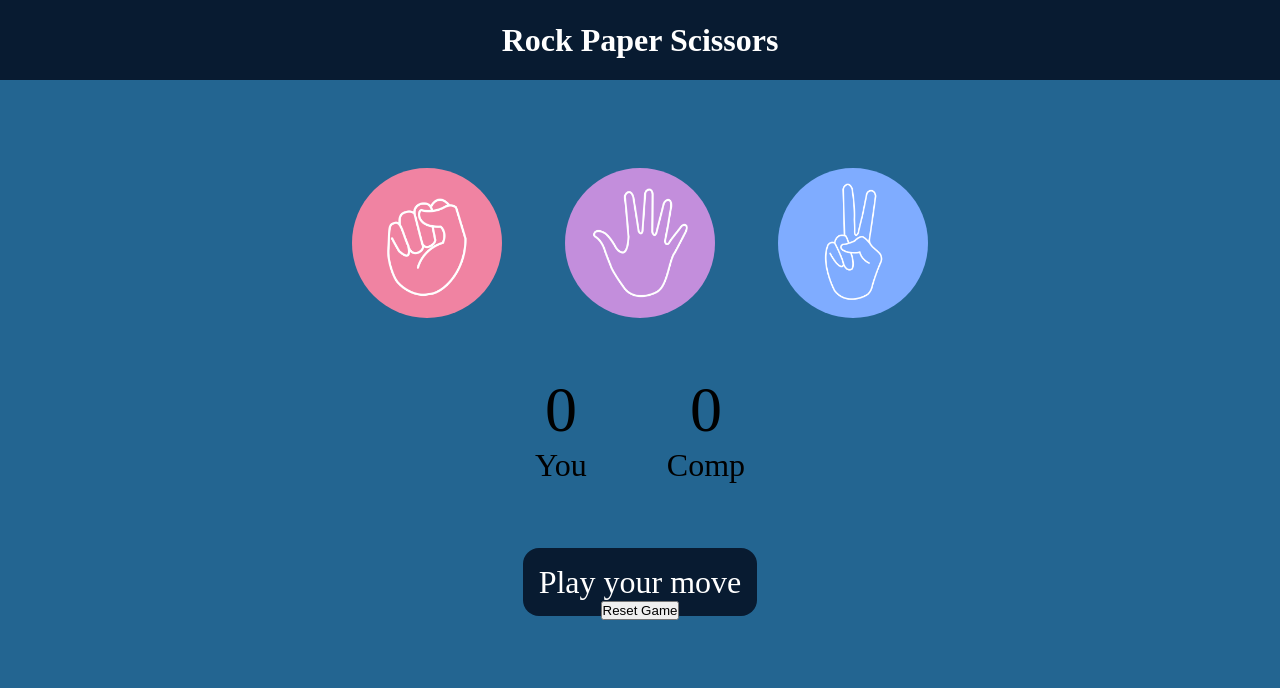
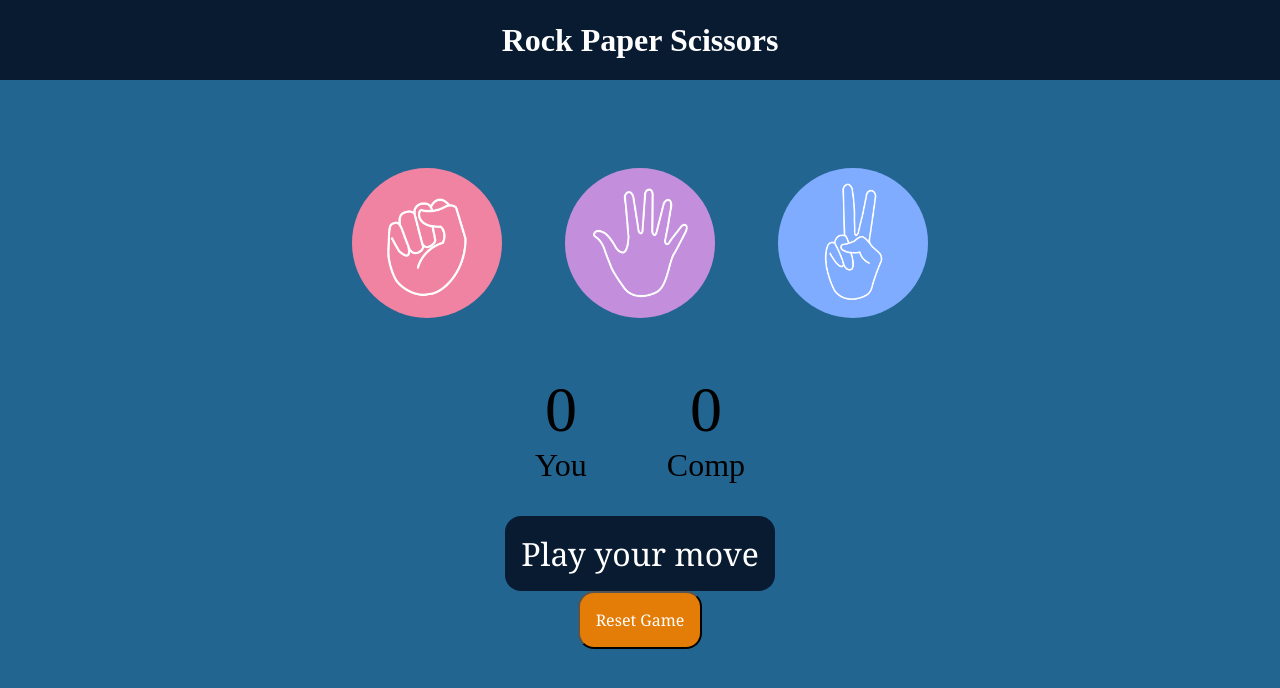
Before and after one commit to MuhammadZohaib21122/Rock-paper-scissors, a plain HTML site: page index.html in a window 1280 px wide. Drawn offline with Linux system fonts and the light colour scheme.

Commit message:
Update style.css

```diff
--- a/style.css
+++ b/style.css
@@ -65,7 +65,7 @@ h1 {
   }
 
   .msg-container {
-    margin-top: 5rem;
+    margin-top: 3rem;
   }
 
   #msg {
@@ -75,4 +75,16 @@ h1 {
     display: inline;
     padding: 1rem;
     border-radius: 1rem;
+    font-family: Cambria, Cochin, Georgia, Times, 'Times New Roman', serif;
   }
+
+  #btnreset {
+    background-color: #e47d07;
+    color: #fff;
+    font-size: 1rem;
+    /* display: inline; */
+    padding: 1rem;
+    border-radius: 1rem;
+    margin-top: 1rem;
+    font-family: Cambria, Cochin, Georgia, Times, 'Times New Roman', serif;
+  }
```
